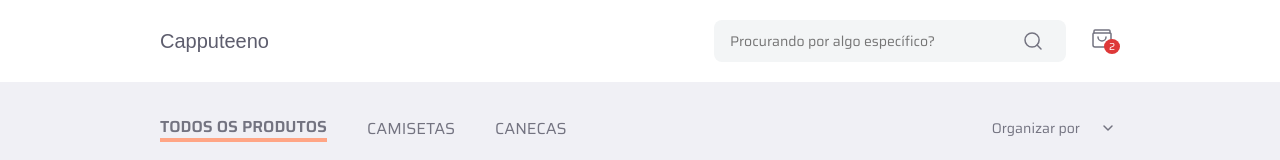
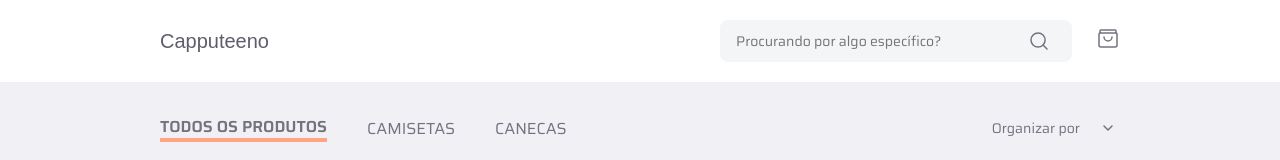
Before and after one commit to aleviannaf/cappuccino-shop, a Next.js app: page / in a window 1280 px wide. Shown: the top 160 px of the page. Built offline with nearby package versions, Linux system fonts and the light colour scheme; a web font is replaced by a local one.

Commit message:
update: using localstorege

```diff
--- a/src/components/cart-control.tsx
+++ b/src/components/cart-control.tsx
@@ -24,8 +24,7 @@ export function CartControl() {
     return (
         <Container>
             <CartIcon />
-            {/* {value.length > 0 && <CartCount>{value.length}</CartCount>} */}
-            <CartCount>{2}</CartCount>
+            {value.length > 0 && <CartCount>{value.length}</CartCount>}
         </Container>
     )
 }
--- a/src/hooks/useLocalStorege.tsx
+++ b/src/hooks/useLocalStorege.tsx
@@ -7,7 +7,7 @@ export function useLocalStorage<T>(item: string, initialValue: T){
         if (typeof window === 'undefined') return;
         let value = localStorage.getItem(item)
         if(value) setValue(JSON.parse(value))
-    }, [item])
+    }, [window])
 
     const updateLocalStorage = (newValue: T) => {
         setValue(newValue);
```
